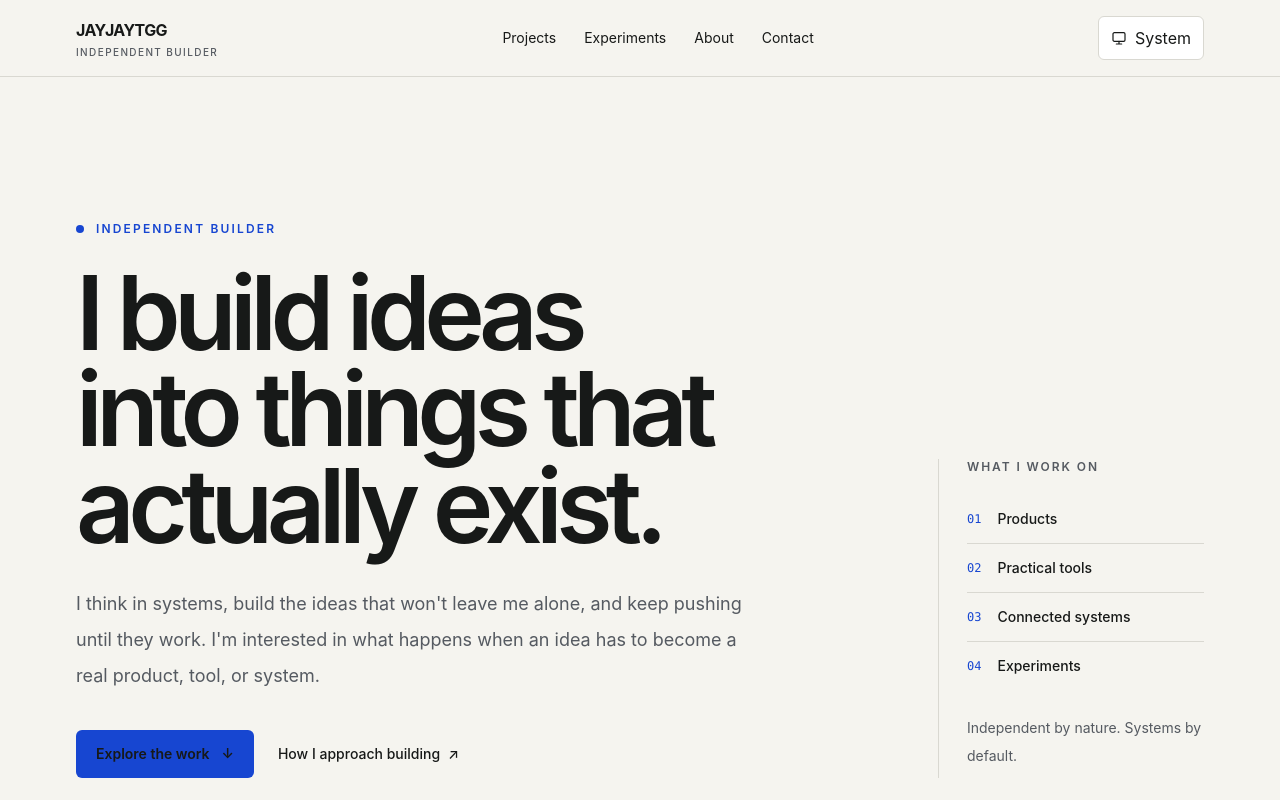
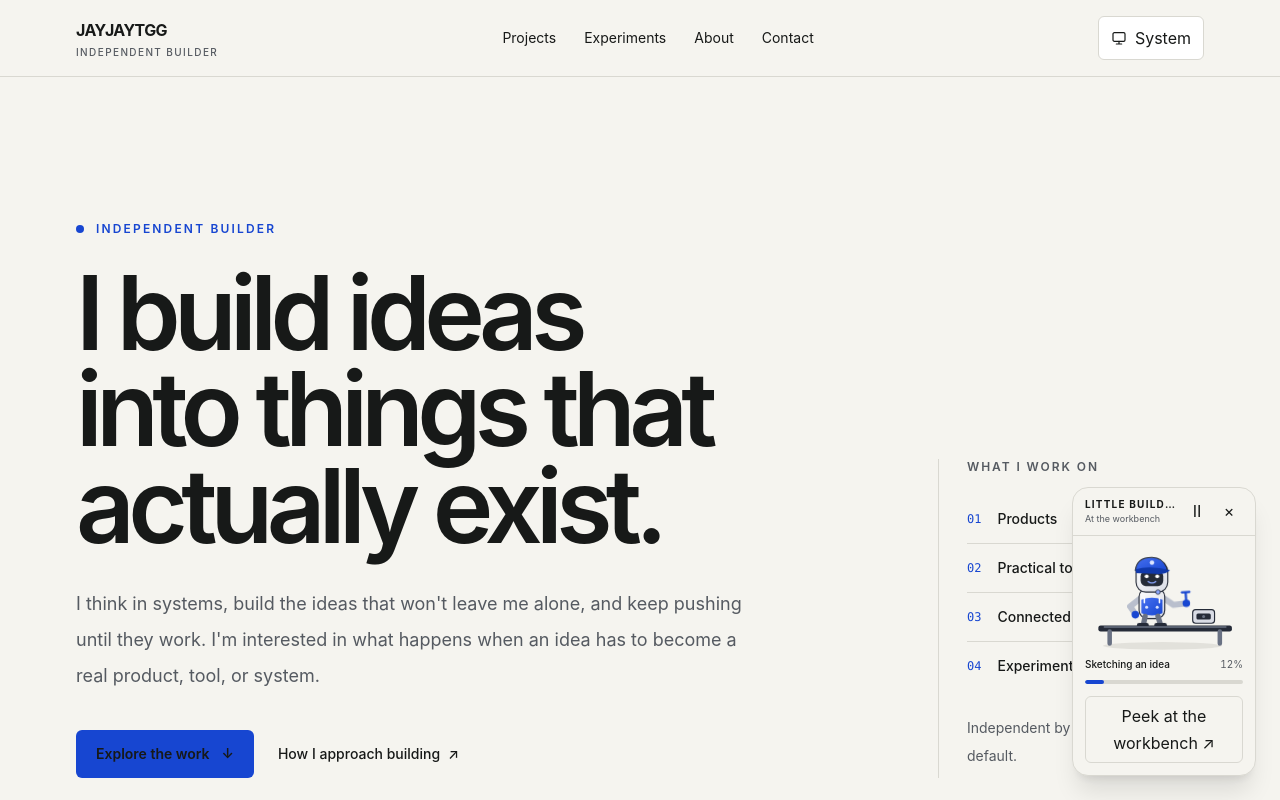
Before and after one commit to JJTGG/JAYJAYTGG, a Next.js app: page / in a window 1280 px wide. Shown: the top 800 px of the page. Built offline with nearby package versions, Linux system fonts and the light colour scheme.

Commit message:
feat: integrate living builder across portfolio

```diff
--- a/app/layout.tsx
+++ b/app/layout.tsx
@@ -4,6 +4,7 @@ import Script from "next/script";
 import { Analytics } from "@vercel/analytics/next";
 import Header from "../components/Header";
 import Footer from "../components/Footer";
+import LivingBuilder from "../components/LivingBuilder";
 import "./globals.css";
 
 const themeInitScript = `
@@ -64,6 +65,7 @@ export default function RootLayout({
         <Header />
         {children}
         <Footer />
+        <LivingBuilder />
         <Analytics />
       </body>
     </html>
```
